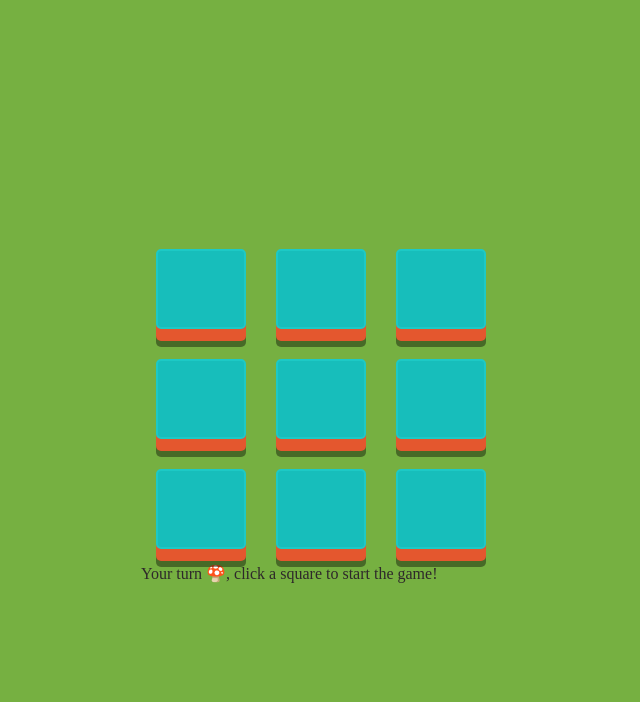
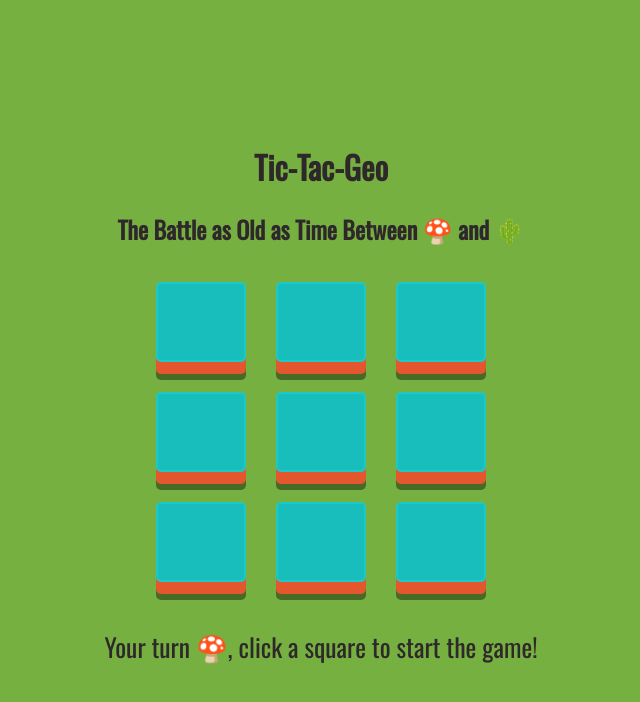
Before and after one commit to GeoSauer/Tic-Tac-Geo, a React (Create React App) app: page / in a window 1280 px wide. Shown: the top 702 px of the page, without its empty margins (327-967 px from the left). Built offline with nearby package versions, Linux system fonts and the light colour scheme.

Commit message:
final pass refining css

```diff
--- a/public/index.html
+++ b/public/index.html
@@ -2,13 +2,10 @@
 <html lang="en">
   <head>
     <meta charset="utf-8" />
-    <link rel="icon" href="%PUBLIC_URL%/favicon.ico" />
+    <link rel="icon" href="%PUBLIC_URL%/geo-favicon.png" />
     <meta name="viewport" content="width=device-width, initial-scale=1" />
     <meta name="theme-color" content="#000000" />
-    <meta
-      name="description"
-      content="Web site created using create-react-app"
-    />
+    <meta name="description" content="Web site created using create-react-app" />
     <link rel="apple-touch-icon" href="%PUBLIC_URL%/logo192.png" />
     <!--
       manifest.json provides metadata used when your web app is installed on a
@@ -24,7 +21,7 @@
       work correctly both with client-side routing and a non-root public URL.
       Learn how to configure a non-root public URL by running `npm run build`.
     -->
-    <title>React App</title>
+    <title>Tic-Tac-Geo</title>
   </head>
   <body>
     <noscript>You need to enable JavaScript to run this app.</noscript>
--- a/src/components/Board.jsx
+++ b/src/components/Board.jsx
@@ -1,6 +1,6 @@
 import { useGameContext } from '../context/GameContext';
 import Box from './Box';
-import './Box.css';
+import './Board.css';
 
 export default function Board() {
   const { board } = useGameContext();
--- a/src/components/Box.css
+++ b/src/components/Box.css
@@ -6,14 +6,12 @@
   box-shadow: 0 12px var(--color1), 0 18px rgba(0, 0, 0, 0.4);
   cursor: pointer;
   display: flex;
-  font-family: 'Oswald', sans-serif;
   font-size: 60px;
   height: 80px;
   justify-content: center;
   margin: 15px;
   padding: 5px;
   position: relative;
-  text-transform: uppercase;
   top: 0;
   width: 90px;
 }
--- a/src/components/Game.css
+++ b/src/components/Game.css
@@ -1,12 +1,50 @@
-.game {
-  display: grid;
-  grid-template-columns: 3fr 1fr;
+header {
+  text-align: center;
 }
 
-/* .game-info {
+.game {
+  align-items: center;
+  display: grid;
+  justify-items: center;
+}
+
+.game-info {
+  align-content: center;
   color: var(--color4);
-  margin: 15px;
   display: flex;
-  align-content: center;
+  flex-wrap: wrap;
+  font-size: 1.6em;
   justify-content: center;
-} */
+  margin: 30px;
+  text-align: center;
+}
+
+button {
+  animation: pulse 2s infinite;
+  border: none;
+  background: var(--color3);
+  border-radius: 50%;
+  box-shadow: 0 0 0 0 rgba(255, 201, 20, 1);
+  cursor: pointer;
+  font-size: 0.8em;
+  margin-left: 30px;
+  padding: 10px;
+  transform: scale(1);
+}
+
+@keyframes pulse {
+  0% {
+    transform: scale(0.95);
+    box-shadow: 0 0 0 0 rgba(255, 201, 20, 0.7);
+  }
+
+  70% {
+    transform: scale(1);
+    box-shadow: 0 0 0 10px rgba(255, 201, 20, 0);
+  }
+
+  100% {
+    transform: scale(0.95);
+    box-shadow: 0 0 0 0 rgba(255, 201, 20, 0);
+  }
+}
--- a/src/components/Game.jsx
+++ b/src/components/Game.jsx
@@ -1,17 +1,19 @@
 import { useGameContext } from '../context/GameContext';
 import Board from './Board';
-import './Board.css';
+import './Game.css';
 
 export default function Game() {
-  const { board, gameMessage, isActive, resetClickHandler } = useGameContext();
+  const { gameMessage, isActive, resetClickHandler } = useGameContext();
 
   return (
     <div className="game">
+      <header>
+        <h1>Tic-Tac-Geo</h1>
+        <h2>The Battle as Old as Time Between 🍄 and 🌵</h2>
+      </header>
       {isActive && (
         <>
-          <div className="game-board">
-            <Board board={board}></Board>
-          </div>
+          <Board />
           <div className="game-info">
             <div>{gameMessage}</div>
           </div>
@@ -19,12 +21,12 @@ export default function Game() {
       )}
       {!isActive && (
         <>
-          <div className="game-board">
-            <Board board={board}></Board>
-          </div>
+          <Board />
           <div className="game-info">
             <div>{gameMessage}</div>
-            <button onClick={resetClickHandler}>Play Again!</button>
+            <div className="container">
+              <button onClick={resetClickHandler}>Play Again?</button>
+            </div>
           </div>
         </>
       )}
--- a/src/index.css
+++ b/src/index.css
@@ -14,7 +14,9 @@ body {
   align-items: center;
   background-color: var(--color5);
   color: var(--color4);
-  display: grid;
+  cursor: default;
+  display: flex;
+  font-family: 'Oswald', sans-serif;
   height: 100vh;
   justify-content: center;
   width: 100%;
```
Also changed, not shown: public/geo-favicon.png (added).
